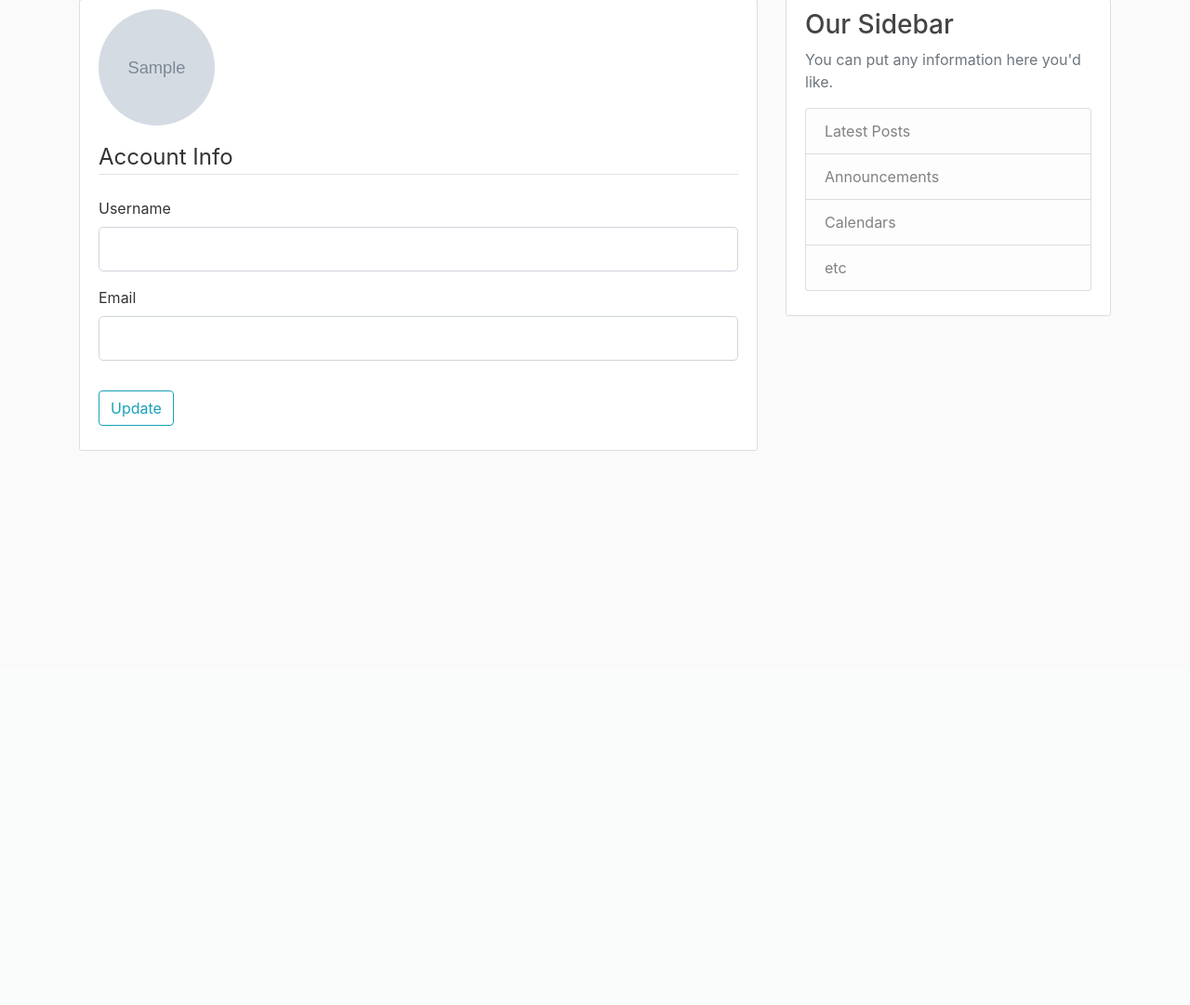
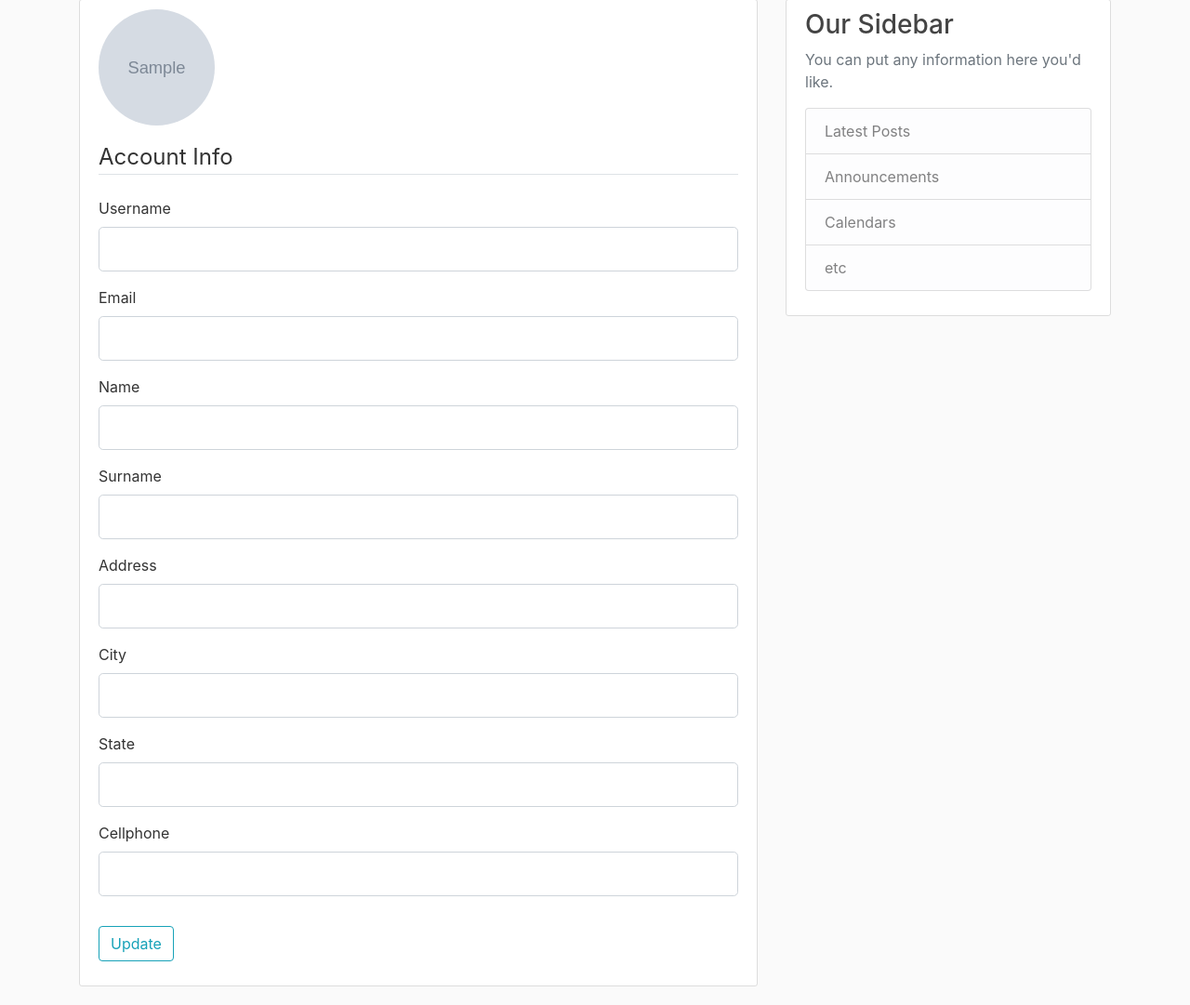
Before and after one commit to aniratak126/DRS, a Flask app: template CryptoProject/templates/account.html in a window 1280 px wide. Shown: the part 81-1162 px from the top of the page at 93% size. Before the commit the page ends 566 px from the top, so only its background shows below. Run offline with Flask 2, Linux system fonts and the light colour scheme; tables that the repository leaves empty hold one stand-in row (values such as "Sample post"); the template is opened without the code that fills it: values that come from a table or form of the project are taken from there, most other values are stand-ins (such as "Sample title", 1, 10 or a date in 2020); grey boxes marked "Sample" are stand-in pictures; some libraries are stand-ins or nearby versions.

Commit message:
Dodata sva polja za update account.

```diff
--- a/CryptoProject/templates/account.html
+++ b/CryptoProject/templates/account.html
@@ -40,12 +40,81 @@
                     {% endif %}
                 </div>
                 <div class="form-group">
-                    {{ form.picture.label() }}
-                    {{ form.picture(class="form-control-file") }}
-                    {% if form.picture.errors %}
-                        {% for error in form.picture.errors %}
-                            <span class="text-danger">{{ error }}</span>
-                        {% endfor %}
+                    {{ form.name.label(class="form-control-label") }}
+                    {% if form.name.errors %}
+                        {{ form.name(class="form-control form-control-lg is-invalid") }}
+                        <div class="invalid-feedback">
+                            {% for error in form.name.errors %}
+                                <span>{{ error }}</span>
+                            {% endfor %}
+                        </div>
+                    {% else %}
+                        {{ form.name(class="form-control form-control-lg") }}
+                    {% endif %}
+                </div>
+                <div class="form-group">
+                    {{ form.surname.label(class="form-control-label") }}
+                    {% if form.surname.errors %}
+                        {{ form.surname(class="form-control form-control-lg is-invalid") }}
+                        <div class="invalid-feedback">
+                            {% for error in form.surname.errors %}
+                                <span>{{ error }}</span>
+                            {% endfor %}
+                        </div>
+                    {% else %}
+                        {{ form.surname(class="form-control form-control-lg") }}
+                    {% endif %}
+                </div>
+                <div class="form-group">
+                    {{ form.address.label(class="form-control-label") }}
+                    {% if form.address.errors %}
+                        {{ form.address(class="form-control form-control-lg is-invalid") }}
+                        <div class="invalid-feedback">
+                            {% for error in form.address.errors %}
+                                <span>{{ error }}</span>
+                            {% endfor %}
+                        </div>
+                    {% else %}
+                        {{ form.address(class="form-control form-control-lg") }}
+                    {% endif %}
+                </div>
+                <div class="form-group">
+                    {{ form.city.label(class="form-control-label") }}
+                    {% if form.city.errors %}
+                        {{ form.city(class="form-control form-control-lg is-invalid") }}
+                        <div class="invalid-feedback">
+                            {% for error in form.city.errors %}
+                                <span>{{ error }}</span>
+                            {% endfor %}
+                        </div>
+                    {% else %}
+                        {{ form.city(class="form-control form-control-lg") }}
+                    {% endif %}
+                </div>
+                 <div class="form-group">
+                    {{ form.state.label(class="form-control-label") }}
+                    {% if form.state.errors %}
+                        {{ form.state(class="form-control form-control-lg is-invalid") }}
+                        <div class="invalid-feedback">
+                            {% for error in form.state.errors %}
+                                <span>{{ error }}</span>
+                            {% endfor %}
+                        </div>
+                    {% else %}
+                        {{ form.state(class="form-control form-control-lg") }}
+                    {% endif %}
+                </div>
+                 <div class="form-group">
+                    {{ form.cellphone.label(class="form-control-label") }}
+                    {% if form.cellphone.errors %}
+                        {{ form.cellphone(class="form-control form-control-lg is-invalid") }}
+                        <div class="invalid-feedback">
+                            {% for error in form.cellphone.errors %}
+                                <span>{{ error }}</span>
+                            {% endfor %}
+                        </div>
+                    {% else %}
+                        {{ form.cellphone(class="form-control form-control-lg") }}
                     {% endif %}
                 </div>
             </fieldset>
--- a/run.py
+++ b/run.py
@@ -1,12 +1,12 @@
 from CryptoProject import create_app
-# from CryptoProject import db
+#from CryptoProject import db
 app = create_app()
 
 if __name__ == '__main__':
     app.run(debug=True)
 
-     # with app.app_context():
-        # db.create_all()
+      #with app.app_context():
+         #db.create_all()
 
 # INSTRUCTIONS
 # itsdangerous -> Flask-Bcrypt -> Flask-Login -> Flask-Mail -> Flask-WTF -> Mail -> Pillow -> PyJWT -> WTForms
```
